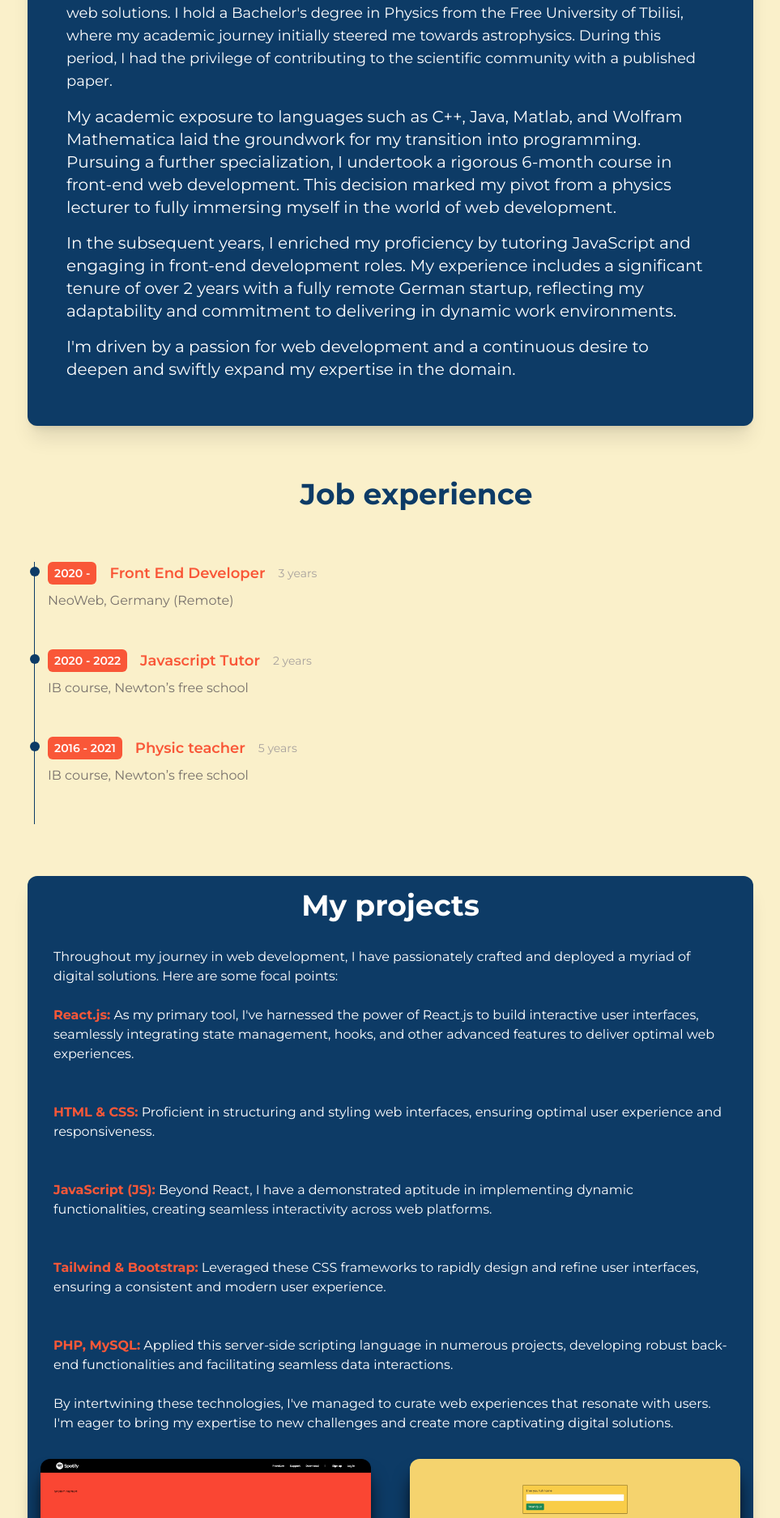
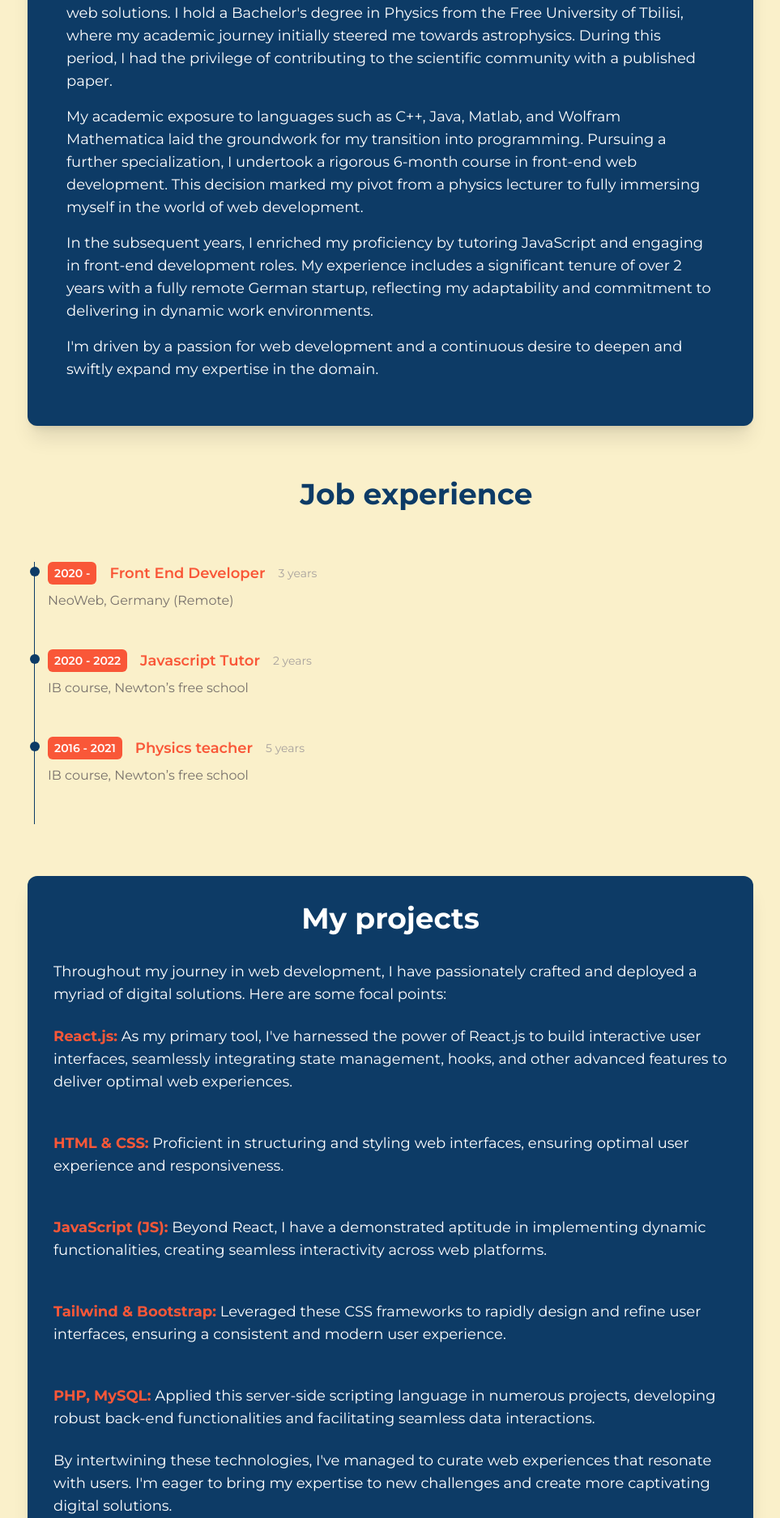
Before and after one commit to bekatev/portfolio, a React (Vite) app: page / in a window 1280 px wide. Shown: the part 910-2785 px from the top of the page at 81% size, without its empty margins (158-1121 px from the left). Built offline with nearby package versions, Linux system fonts and the light colour scheme.

Commit message:
add: deploy workflow

```diff
--- a/src/components/About.jsx
+++ b/src/components/About.jsx
@@ -4,9 +4,9 @@ const About = () => {
   return (
     <div
       id="about"
-      className="sm:max-w-[70vw] max-w-[90vw] m-auto p-12 bg-txt rounded-xl shadow-xl"
+      className="sm:max-w-[70vw] max-w-[90vw] m-auto sm:p-12 p-8 bg-txt rounded-xl shadow-xl"
     >
-      <p className="py-2 text-white text-base md:text-lg xl:text-lg">
+      <p className="py-1 sm:py-2 text-white text-sm md:text-lg xl:text-lg">
         With a solid foundation in programming and 4 years of hands-on
         experience as a front-end web developer, I've consistently honed my
         skills to deliver efficient and sophisticated web solutions. I hold a
@@ -15,7 +15,7 @@ const About = () => {
         this period, I had the privilege of contributing to the scientific
         community with a published paper.
       </p>
-      <p className="py-2 text-white text-base md:text-lg xl:text-xl">
+      <p className="py-1 sm:py-2 text-white text-sm md:text-lg xl:text-lg">
         My academic exposure to languages such as C++, Java, Matlab, and Wolfram
         Mathematica laid the groundwork for my transition into programming.
         Pursuing a further specialization, I undertook a rigorous 6-month course
@@ -23,14 +23,14 @@ const About = () => {
         physics lecturer to fully immersing myself in the world of web
         development.
       </p>
-      <p className="py-2 text-white text-base md:text-lg xl:text-xl">
+      <p className="py-1 sm:py-2 text-white text-sm md:text-lg xl:text-lg">
         In the subsequent years, I enriched my proficiency by tutoring
         JavaScript and engaging in front-end development roles. My experience
         includes a significant tenure of over 2 years with a fully remote German
         startup, reflecting my adaptability and commitment to delivering in
         dynamic work environments.
       </p>
-      <p className="py-2 text-white text-base md:text-lg xl:text-xl">
+      <p className="py-1 sm:py-2 text-white text-sm md:text-lg xl:text-lg">
         I'm driven by a passion for web development and a continuous desire to
         deepen and swiftly expand my expertise in the domain.
       </p>
--- a/src/components/Projects.jsx
+++ b/src/components/Projects.jsx
@@ -11,8 +11,10 @@ const Projects = () => {
       id="projects"
       className="sm:max-w-[70vw] max-w-[90vw] m-auto p-4 bg-txt rounded-xl shadow-xl"
     >
-      <h1 className="text-4xl font-bold text-center text-white">My projects</h1>
-      <p className="py-8 text-white text-left px-4">
+      <h1 className="text-4xl font-bold text-center text-white pt-4">
+        My projects
+      </h1>
+      <p className="py-8 text-white text-left px-4 text-sm md:text-lg xl:text-lg">
         Throughout my journey in web development, I have passionately crafted
         and deployed a myriad of digital solutions. Here are some focal points:
         <ul>
--- a/src/components/Work.jsx
+++ b/src/components/Work.jsx
@@ -16,7 +16,7 @@ const data = [
   },
   {
     year: "2016 - 2021",
-    title: "Physic teacher",
+    title: "Physics teacher",
     duration: "5 years",
     details: "IB course, Newton’s free school",
   },
```
